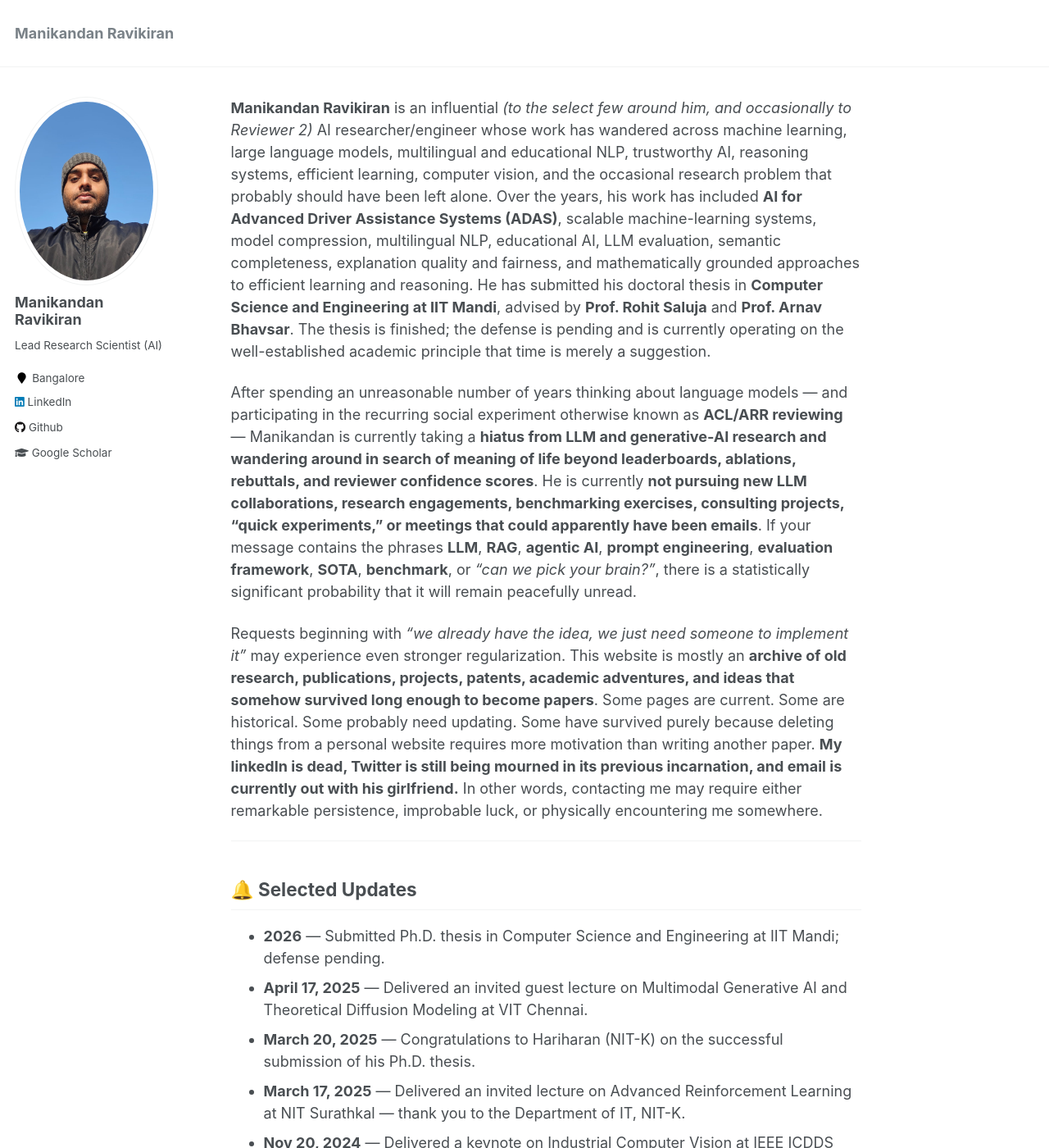
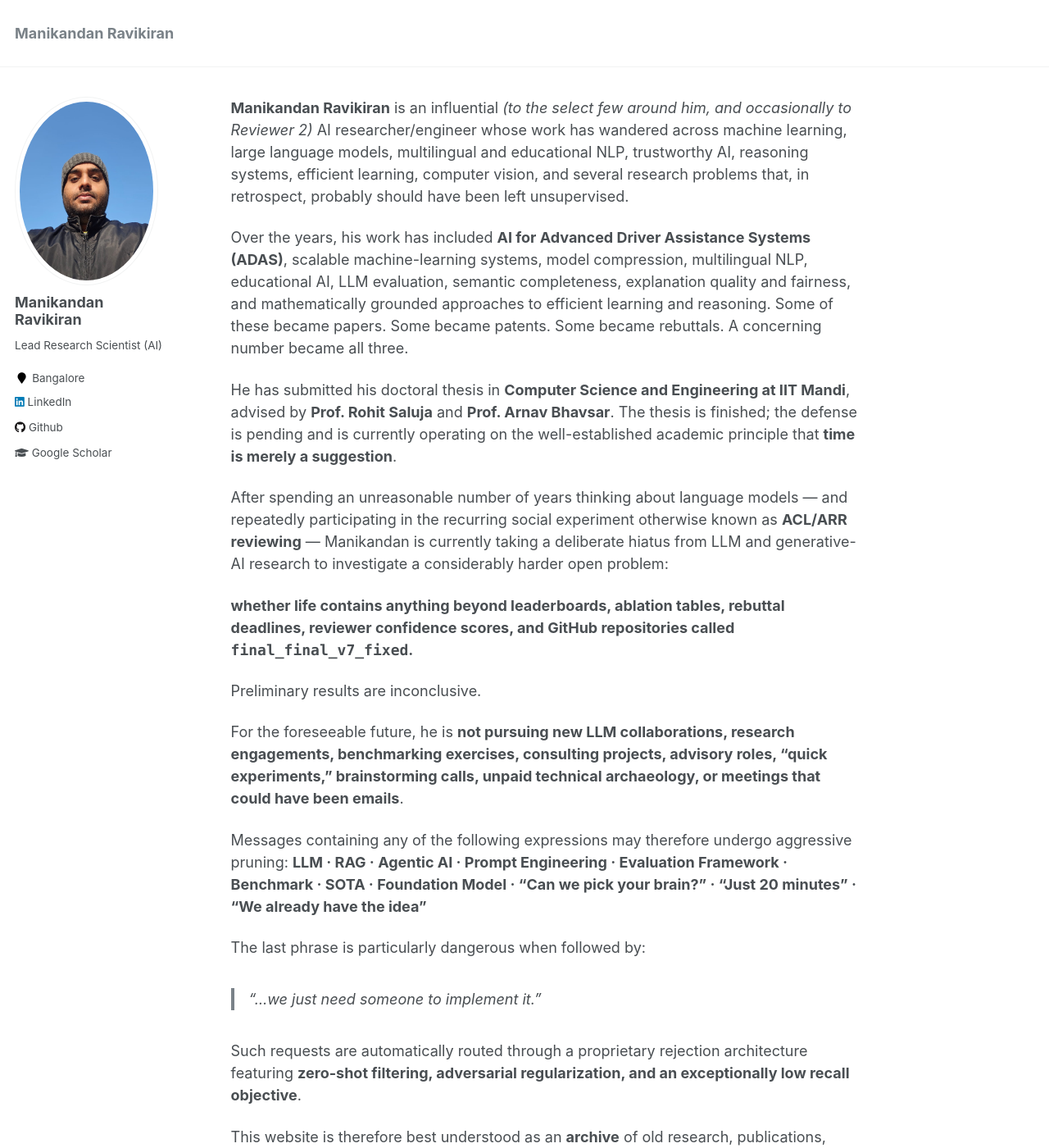
Before and after one commit to manikandan-ravikiran/manikandan-ravikiran.github.io, a Jekyll site: the page built from _pages/about.md, in a window 1280 px wide and 1400 px high. Shown: the whole window at 82% size. Built offline with Jekyll 4.4.1, drawn with Linux system fonts in a browser that asks for light colours; some of the changed text lies outside the part shown.

Commit message:
Update about.md

```diff
--- a/_pages/about.md
+++ b/_pages/about.md
@@ -6,12 +6,52 @@ redirect_from:
   - /about.html
 ---
 
-**Manikandan Ravikiran** is an influential *(to the select few around him, and occasionally to Reviewer 2)* AI researcher/engineer whose work has wandered across machine learning, large language models, multilingual and educational NLP, trustworthy AI, reasoning systems, efficient learning, computer vision, and the occasional research problem that probably should have been left alone. Over the years, his work has included **AI for Advanced Driver Assistance Systems (ADAS)**, scalable machine-learning systems, model compression, multilingual NLP, educational AI, LLM evaluation, semantic completeness, explanation quality and fairness, and mathematically grounded approaches to efficient learning and reasoning. He has submitted his doctoral thesis in **Computer Science and Engineering at IIT Mandi**, advised by **Prof. Rohit Saluja** and **Prof. Arnav Bhavsar**. The thesis is finished; the defense is pending and is currently operating on the well-established academic principle that time is merely a suggestion.
+**Manikandan Ravikiran** is an influential *(to the select few around him, and occasionally to Reviewer 2)* AI researcher/engineer whose work has wandered across machine learning, large language models, multilingual and educational NLP, trustworthy AI, reasoning systems, efficient learning, computer vision, and several research problems that, in retrospect, probably should have been left unsupervised.
 
-After spending an unreasonable number of years thinking about language models — and participating in the recurring social experiment otherwise known as **ACL/ARR reviewing** — Manikandan is currently taking a **hiatus from LLM and generative-AI research and wandering around in search of meaning of life beyond leaderboards, ablations, rebuttals, and reviewer confidence scores**. He is currently **not pursuing new LLM collaborations, research engagements, benchmarking exercises, consulting projects, “quick experiments,” or meetings that could apparently have been emails**. If your message contains the phrases **LLM**, **RAG**, **agentic AI**, **prompt engineering**, **evaluation framework**, **SOTA**, **benchmark**, or *“can we pick your brain?”*, there is a statistically significant probability that it will remain peacefully unread.
+Over the years, his work has included **AI for Advanced Driver Assistance Systems (ADAS)**, scalable machine-learning systems, model compression, multilingual NLP, educational AI, LLM evaluation, semantic completeness, explanation quality and fairness, and mathematically grounded approaches to efficient learning and reasoning. Some of these became papers. Some became patents. Some became rebuttals. A concerning number became all three.
 
-Requests beginning with *“we already have the idea, we just need someone to implement it”* may experience even stronger regularization. This website is mostly an **archive of old research, publications, projects, patents, academic adventures, and ideas that somehow survived long enough to become papers**. Some pages are current. Some are historical. Some probably need updating. Some have survived purely because deleting things from a personal website requires more motivation than writing another paper. **My linkedIn is dead, Twitter is still being mourned in its previous incarnation, and email is currently out with his girlfriend.** In other words, contacting me may require either remarkable persistence, improbable luck, or physically encountering me somewhere.
+He has submitted his doctoral thesis in **Computer Science and Engineering at IIT Mandi**, advised by **Prof. Rohit Saluja** and **Prof. Arnav Bhavsar**. The thesis is finished; the defense is pending and is currently operating on the well-established academic principle that **time is merely a suggestion**.
 
+After spending an unreasonable number of years thinking about language models — and repeatedly participating in the recurring social experiment otherwise known as **ACL/ARR reviewing** — Manikandan is currently taking a deliberate hiatus from LLM and generative-AI research to investigate a considerably harder open problem:
+
+**whether life contains anything beyond leaderboards, ablation tables, rebuttal deadlines, reviewer confidence scores, and GitHub repositories called `final_final_v7_fixed`.**
+
+Preliminary results are inconclusive.
+
+For the foreseeable future, he is **not pursuing new LLM collaborations, research engagements, benchmarking exercises, consulting projects, advisory roles, “quick experiments,” brainstorming calls, unpaid technical archaeology, or meetings that could have been emails**.
+
+Messages containing any of the following expressions may therefore undergo aggressive pruning: **LLM · RAG · Agentic AI · Prompt Engineering · Evaluation Framework · Benchmark · SOTA · Foundation Model · “Can we pick your brain?” · “Just 20 minutes” · “We already have the idea”**
+
+The last phrase is particularly dangerous when followed by:
+> *“…we just need someone to implement it.”*
+
+Such requests are automatically routed through a proprietary rejection architecture featuring **zero-shot filtering, adversarial regularization, and an exceptionally low recall objective**.
+
+This website is therefore best understood as an **archive** of old research, publications, projects, patents, academic adventures, experiments, mathematical detours, and ideas that somehow survived peer review long enough to acquire DOIs.
+
+Some pages are current.
+Some are historical.
+Some probably need updating.
+Some contradict newer pages.
+And some continue to exist solely because deleting things from a personal website requires more motivation than writing another paper.
+
+## Contact
+
+**LinkedIn is dead.**
+**Twitter is still being mourned in its previous incarnation.**
+**Email is currently out with his girlfriend and appears to be getting serious.**
+
+Consequently, contacting Manikandan may require one of the following:
+
+1. remarkable persistence,
+2. improbable luck,
+3. a genuinely interesting (to him) problem,
+4. physically encountering him somewhere (in foothills of himalayas),
+5. or successfully demonstrating that your proposed “15-minute chat” will, in accordance with the laws of physics, actually last 15 minutes.
+
+If you do manage to reach him, please use the opportunity responsibly.
+
+**He has already seen your benchmark.**
 
 ---
 
```
